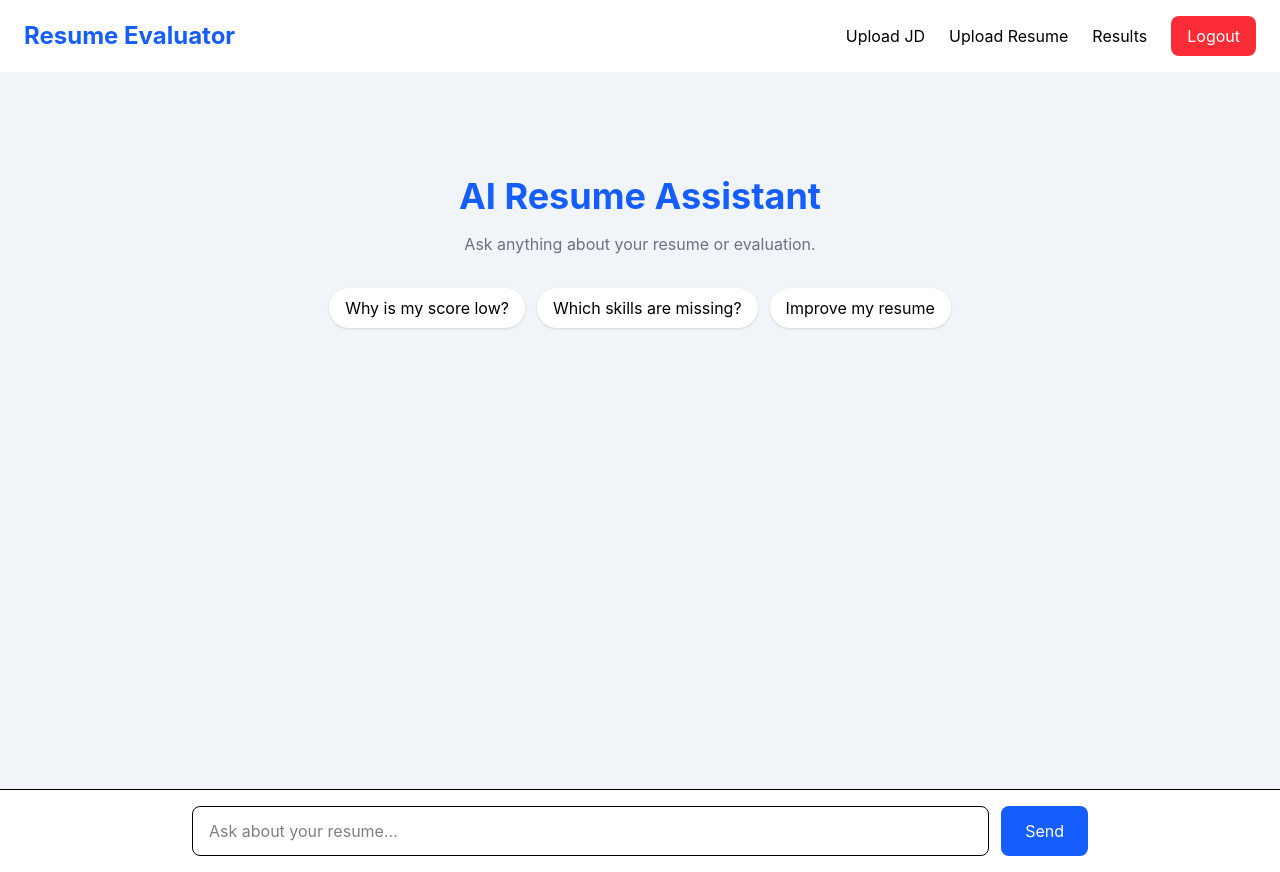
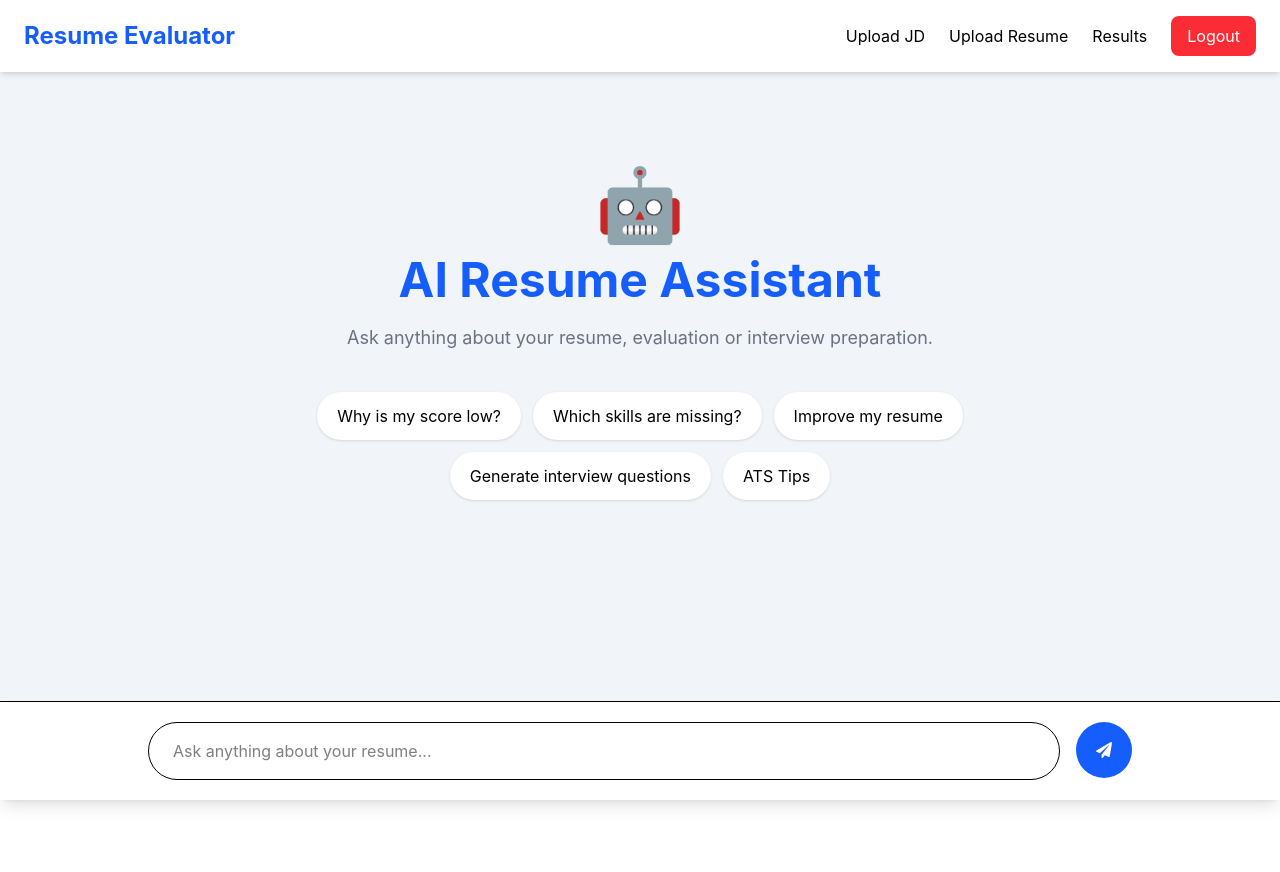
Before and after one commit to vikas598/Resume_evaluator, a React (Vite) app in the folder frontend/: page /chat in a window 1280 px wide. After the commit the page ends 800 px from the top, so only its background shows below. Built offline with nearby package versions, Linux system fonts and the light colour scheme.

Commit message:
feat: improved chat interface UI

```diff
--- a/frontend/package.json
+++ b/frontend/package.json
@@ -12,8 +12,10 @@
   "dependencies": {
     "@tailwindcss/vite": "^4.3.3",
     "axios": "^1.18.1",
+    "framer-motion": "^12.42.2",
     "react": "^18.3.1",
     "react-dom": "^18.3.1",
+    "react-icons": "^5.7.0",
     "react-markdown": "^10.1.0",
     "react-router-dom": "^7.18.1",
     "remark-gfm": "^4.0.1",
--- a/frontend/src/components/Navbar.jsx
+++ b/frontend/src/components/Navbar.jsx
@@ -11,7 +11,7 @@ function Navbar() {
     };
 
     return (
-        <nav className="bg-white shadow-md">
+        <nav className="fixed top-0 left-0 right-0 z-50 bg-white shadow-md">
             <div className="max-w-7xl mx-auto px-6 py-4 flex justify-between items-center">
 
                 <h1 className="text-2xl font-bold text-blue-600">
--- a/frontend/src/pages/Chat.jsx
+++ b/frontend/src/pages/Chat.jsx
@@ -1,16 +1,52 @@
-import { useState } from "react";
+import { useState, useEffect, useRef } from "react";
 import Navbar from "../components/Navbar";
 import api from "../services/api";
+
 import ReactMarkdown from "react-markdown";
 import remarkGfm from "remark-gfm";
+
+import { motion } from "framer-motion";
+
+import {
+    FaRobot,
+    FaUserCircle,
+    FaPaperPlane,
+} from "react-icons/fa";
 
 function Chat() {
     const [messages, setMessages] = useState([]);
     const [input, setInput] = useState("");
     const [loading, setLoading] = useState(false);
+    const messagesContainerRef = useRef(null);
+    const bottomRef = useRef(null);
+    const [autoScroll, setAutoScroll] = useState(true);
+
+    useEffect(() => {
+        if (autoScroll) {
+            bottomRef.current?.scrollIntoView({
+                behavior: "smooth",
+            });
+        }
+    }, [messages, loading, autoScroll]);
 
     const threadId = localStorage.getItem("thread_id");
     const token = localStorage.getItem("token");
+
+    const handleScroll = () => {
+        const container = messagesContainerRef.current;
+
+        if (!container) return;
+
+        const threshold = 250;
+
+        const isNearBottom =
+            container.scrollHeight -
+            container.scrollTop -
+            container.clientHeight <
+            threshold;
+
+        setAutoScroll(isNearBottom);
+    };
 
     const handleSend = async () => {
         if (!input.trim()) return;
@@ -71,105 +107,248 @@ function Chat() {
         <div>
             <Navbar />
 
-            <div className="min-h-screen bg-slate-100 flex flex-col">
+            <div className="h-screen bg-slate-100 flex flex-col pt-20">
 
                 {/* Chat Messages */}
-                <div className="flex-1 max-w-4xl mx-auto w-full p-6 overflow-y-auto">
+                <div ref={messagesContainerRef} onScroll={handleScroll} className="flex-1 overflow-y-auto">
+                    <div className="max-w-4xl mx-auto w-full p-6 pb-40">
 
                     {messages.length === 0 && (
-                        <div className="text-center mt-20">
-                            <h1 className="text-4xl font-bold text-blue-600">
+
+                        <div className="text-center mt-16">
+
+                            <div className="text-7xl mb-4">
+                                🤖
+                            </div>
+
+                            <h1 className="text-5xl font-bold text-blue-600">
                                 AI Resume Assistant
                             </h1>
 
-                            <p className="text-gray-500 mt-4">
-                                Ask anything about your resume or evaluation.
+                            <p className="mt-5 text-gray-500 text-lg">
+                                Ask anything about your resume,
+                                evaluation or interview preparation.
                             </p>
 
-                            <div className="mt-8 flex flex-wrap justify-center gap-3">
+                            <div className="flex flex-wrap justify-center gap-3 mt-10">
+
+                                {[
+                                    "Why is my score low?",
+                                    "Which skills are missing?",
+                                    "Improve my resume",
+                                    "Generate interview questions",
+                                    "ATS Tips",
+                                ].map((question) => (
+
                                     <button
-                                    onClick={() => setInput("Why is my score low?")}
-                                    className="bg-white px-4 py-2 rounded-full shadow hover:bg-gray-100"
+                                        key={question}
+                                        onClick={() => setInput(question)}
+                                        className="
+                                            bg-white
+                                            px-5
+                                            py-3
+                                            rounded-full
+                                            shadow
+                                            hover:shadow-lg
+                                            hover:scale-105
+                                            transition
+                                        "
                                     >
-                                    Why is my score low?
+                                        {question}
                                     </button>
 
-                                <button
-                                    onClick={() => setInput("Which skills are missing?")}
-                                    className="bg-white px-4 py-2 rounded-full shadow hover:bg-gray-100"
-                                >
-                                    Which skills are missing?
-                                </button>
+                                ))}
 
-                                <button
-                                    onClick={() => setInput("How can I improve my resume?")}
-                                    className="bg-white px-4 py-2 rounded-full shadow hover:bg-gray-100"
-                                >
-                                    Improve my resume
-                                </button>
                             </div>
+
                         </div>
+
                     )}
 
                     {messages.map((msg, index) => (
-                        <div
+
+                        <motion.div
+
                         key={index}
-                            className={`flex mb-4 ${
+
+                        initial={{ opacity: 0, y: 20 }}
+
+                        animate={{ opacity: 1, y: 0 }}
+
+                        transition={{ duration: 0.25 }}
+
+                        className={`flex mb-6 ${
                         msg.role === "user"
                         ? "justify-end"
                         : "justify-start"
                         }`}
+
                         >
+
+                        <div className="flex items-start gap-3 max-w-3xl">
+
+                        {msg.role === "assistant" && (
+
+                        <div className="text-blue-600 text-3xl mt-1">
+
+                        <FaRobot />
+
+                        </div>
+
+                        )}
+
                         <div
-                                className={`max-w-xl px-4 py-3 rounded-xl ${
-                                    msg.role === "user"
-                                        ? "bg-blue-600 text-white"
-                                        : "bg-white shadow text-gray-800"
+
+                        className={`rounded-2xl px-5 py-4 shadow-md ${
+                        msg.role === "assistant"
+                        ? "bg-white text-gray-800"
+                        : "bg-blue-600 text-white"
                         }`}
+
                         >
-                                <ReactMarkdown remarkPlugins={[remarkGfm]}>{msg.content}</ReactMarkdown>
+
+                        <div className="prose max-w-none prose-slate">
+
+                        <ReactMarkdown remarkPlugins={[remarkGfm]}>
+
+                        {msg.content}
+
+                        </ReactMarkdown>
+
                         </div>
+
                         </div>
+
+                        {msg.role === "user" && (
+
+                        <div className="text-blue-600 text-3xl mt-1">
+
+                        <FaUserCircle />
+
+                        </div>
+
+                        )}
+
+                        </div>
+
+                        </motion.div>
+
                         ))}
 
                     {loading && (
                         <div className="flex justify-start mb-4">
                             <div className="bg-white shadow rounded-xl px-4 py-3 text-gray-500">
-                                🤖 Thinking...
+                                <div className="flex items-center gap-3">
+
+                                <div className="text-blue-600 text-3xl">
+
+                                <FaRobot />
+
+                                </div>
+
+                                <div className="bg-white rounded-2xl shadow-md px-5 py-4">
+
+                                <div className="flex gap-2">
+
+                                <div className="w-2 h-2 rounded-full bg-gray-400 animate-bounce"></div>
+
+                                <div className="w-2 h-2 rounded-full bg-gray-400 animate-bounce delay-100"></div>
+
+                                <div className="w-2 h-2 rounded-full bg-gray-400 animate-bounce delay-200"></div>
+
+                                </div>
+
+                                </div>
+
+                                </div>
                             </div>
                         </div>
                     )}
-
+                <div ref={bottomRef}></div>
+                </div>
                 </div>
 
                 {/* Input Area */}
-                <div className="bg-white border-t p-4">
+                <div className="fixed bottom-0 left-0 right-0 bg-white border-t shadow-lg z-40">
 
-                    <div className="max-w-4xl mx-auto flex gap-3">
+<div className="max-w-5xl mx-auto p-5 flex gap-4">
 
 <input
+
 type="text"
+
 value={input}
+
 onChange={(e) => setInput(e.target.value)}
-                            placeholder="Ask about your resume..."
-                            className="flex-1 border rounded-lg px-4 py-3 focus:outline-none focus:ring-2 focus:ring-blue-500"
+
+placeholder="Ask anything about your resume..."
+
+className="
+
+flex-1
+
+rounded-full
+
+border
+
+px-6
+
+py-4
+
+focus:ring-2
+
+focus:ring-blue-500
+
+outline-none
+
+"
+
 onKeyDown={(e) => {
+
 if (e.key === "Enter" && !loading) {
+
 handleSend();
+
 }
+
 }}
+
  />
 
 <button
+
 onClick={handleSend}
+
 disabled={loading}
-                            className={`px-6 rounded-lg text-white transition ${
-                                loading
-                                    ? "bg-gray-400 cursor-not-allowed"
-                                    : "bg-blue-600 hover:bg-blue-700"
-                            }`}
+
+className="
+
+w-14
+
+h-14
+
+rounded-full
+
+bg-blue-600
+
+text-white
+
+flex
+
+justify-center
+
+items-center
+
+hover:bg-blue-700
+
+transition
+
+"
+
 >
-                            {loading ? "Sending..." : "Send"}
+
+<FaPaperPlane />
+
 </button>
 
 </div>
--- a/frontend/src/pages/Result.jsx
+++ b/frontend/src/pages/Result.jsx
@@ -14,7 +14,7 @@ function Result() {
         <div>
             <Navbar />
 
-            <div className="min-h-screen bg-slate-100 py-10 px-6">
+            <div className="min-h-screen bg-slate-100 pt-28 pb-10 px-6">
 
                 <h1 className="text-4xl font-bold text-center text-blue-600 mb-10">
                     Resume Evaluation Results
--- a/frontend/src/pages/UploadJD.jsx
+++ b/frontend/src/pages/UploadJD.jsx
@@ -57,7 +57,7 @@ function UploadJD() {
     <div>
         <Navbar />
 
-        <div className="min-h-screen bg-slate-100 flex justify-center items-center">
+        <div className="min-h-screen bg-slate-100 flex justify-center items-center pt-20">
             <div className="bg-white rounded-xl shadow-lg p-8 w-full max-w-lg">
 
                 <h1 className="text-3xl font-bold text-center text-blue-600">
--- a/frontend/src/pages/UploadResume.jsx
+++ b/frontend/src/pages/UploadResume.jsx
@@ -53,7 +53,7 @@ function UploadResume() {
         <div>
             <Navbar />
 
-            <div className="min-h-screen bg-slate-100 flex justify-center items-center">
+            <div className="min-h-screen bg-slate-100 flex justify-center items-center pt-20">
                 <div className="bg-white rounded-xl shadow-lg p-8 w-full max-w-lg">
 
                     <h1 className="text-3xl font-bold text-center text-blue-600">
```
Also changed, not shown: 1 other file (tests, documents, lock files or other folders). Lines whose indentation alone changed are shown as unchanged.
